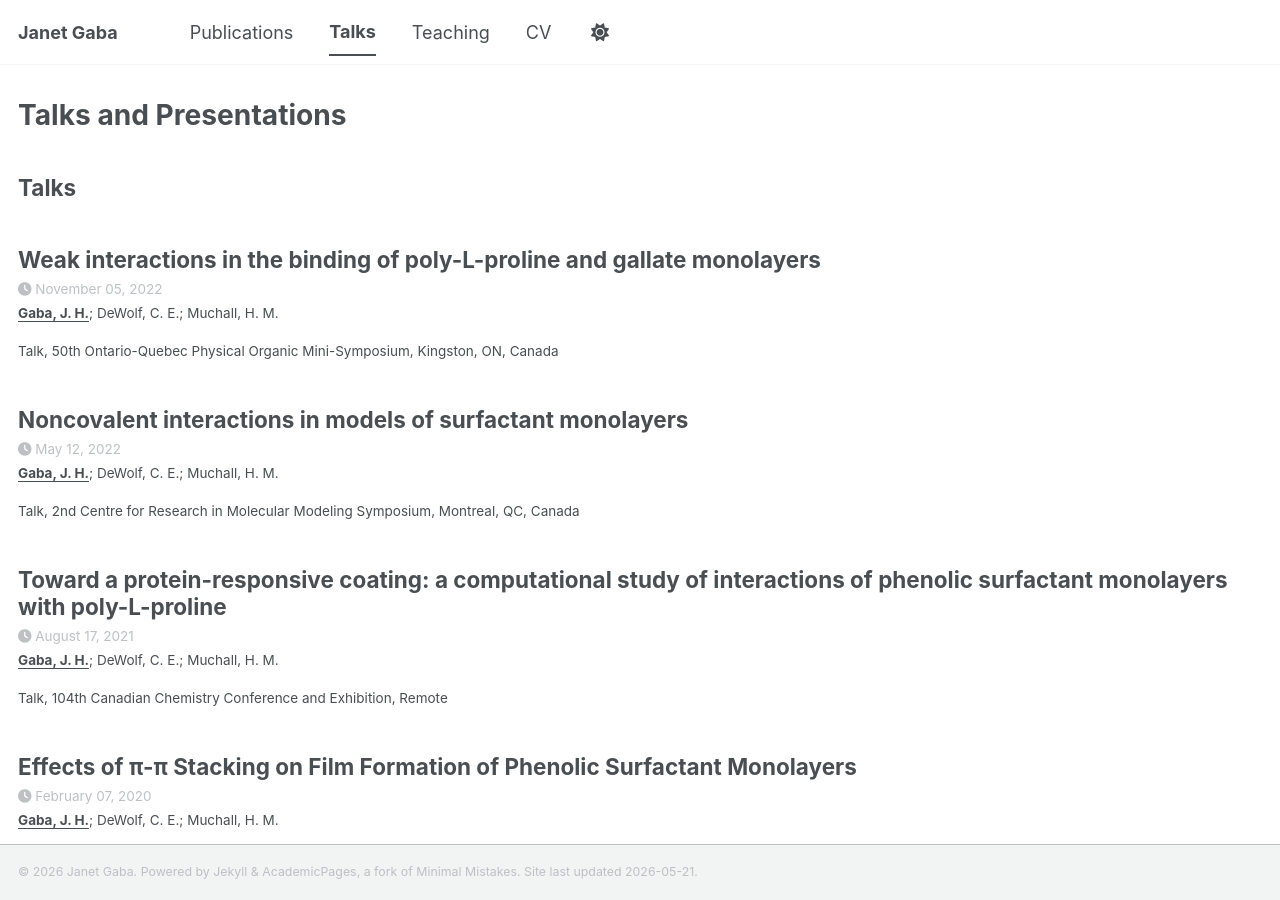
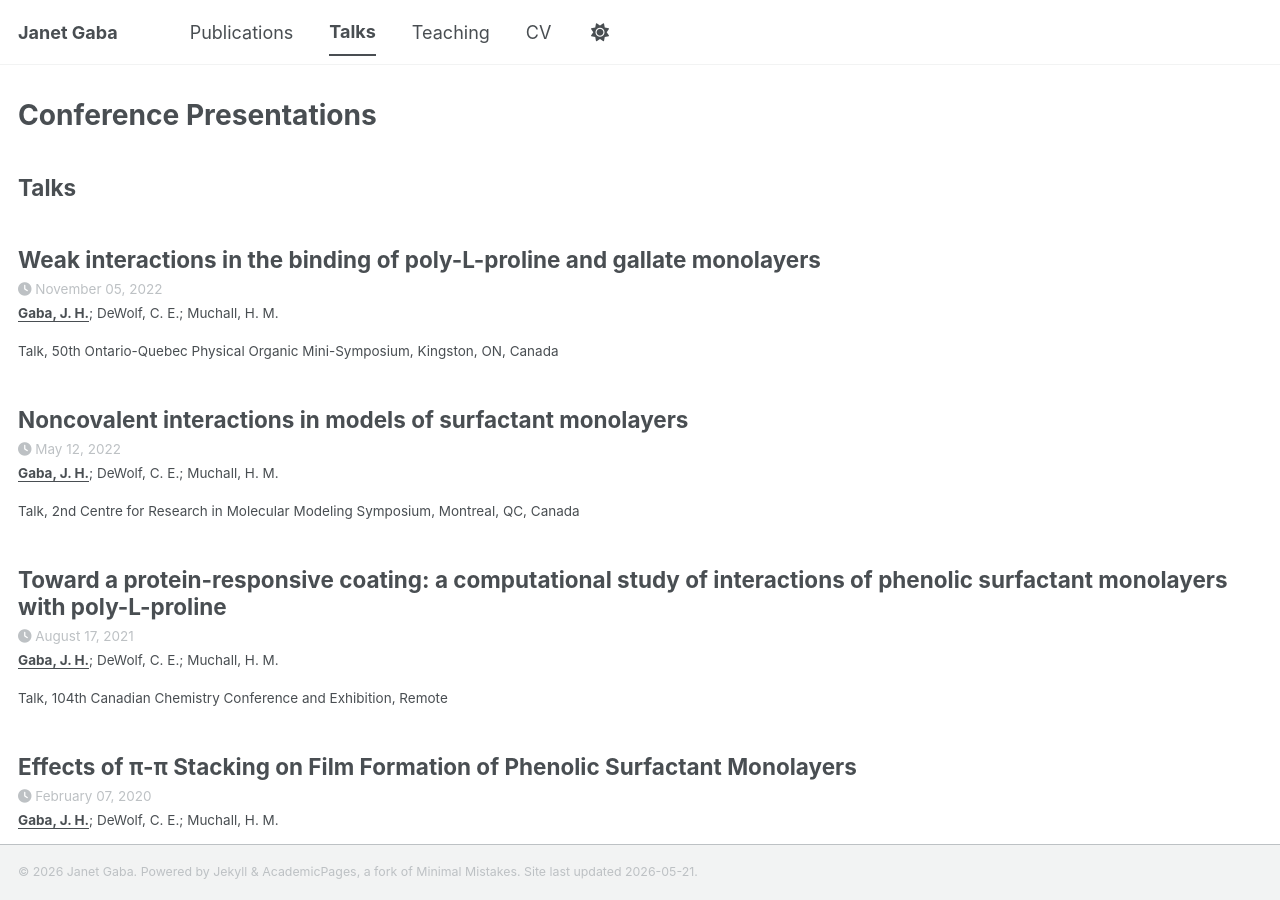
Before and after one commit to janetgaba/janetgaba.github.io, a Jekyll site: the page built from _pages/talks.html, in a window 1280 px wide and 900 px high. Built offline with Jekyll 4.4.1, drawn with Linux system fonts in a browser that asks for light colours; a script bundle is joined from its source files by our own code; library files that are not in the unit come from our copies.

Commit message:
Update talks.html

```diff
--- a/_pages/talks.html
+++ b/_pages/talks.html
@@ -1,6 +1,6 @@
 ---
 layout: archive
-title: "Talks and Presentations"
+title: "Conference Presentations"
 permalink: /talks/
 author_profile: false
 ---
```
